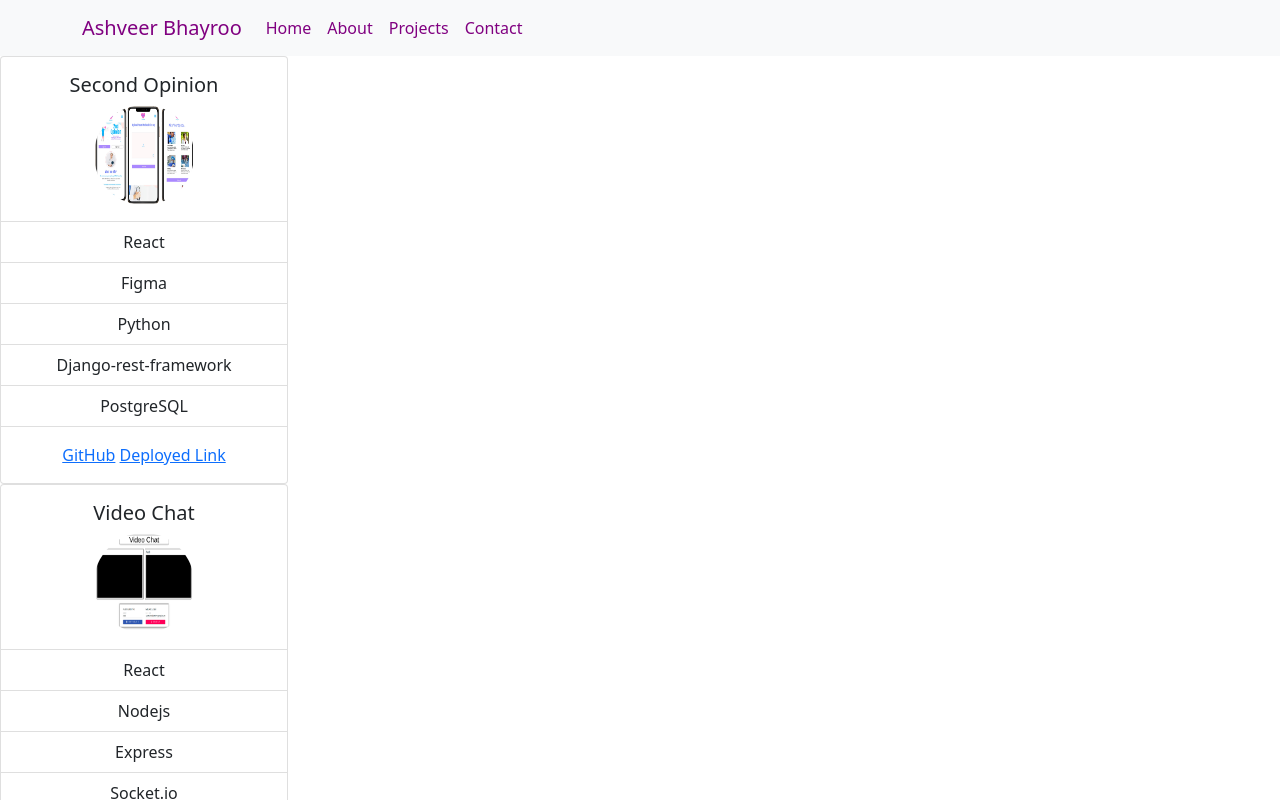
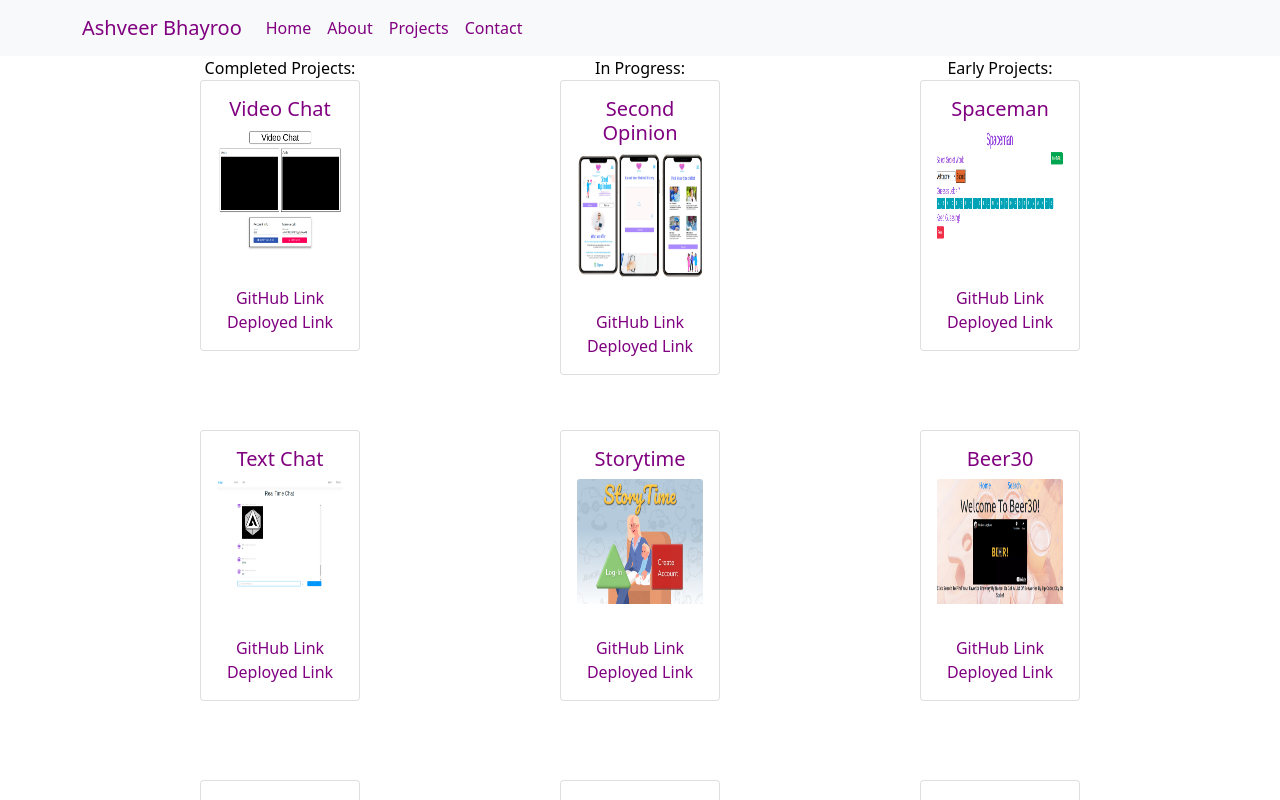
Before and after one commit to AshveerB/dossier, a React (Create React App) app: page /projects in a window 1280 px wide. Shown: the top 800 px of the page. Built offline with nearby package versions, Linux system fonts and the light colour scheme.

Commit message:
add css for project cards

```diff
--- a/src/components/cards/pledges/PledgeCard.jsx
+++ b/src/components/cards/pledges/PledgeCard.jsx
@@ -1,9 +1,10 @@
 import React from 'react';
+import { promises } from '../../data'
 
 function PledgeCard(props) {
     return (
         <div>
-            PC
+            {promises.map(promise => promise + '  ')}
         </div>
     );
 }
--- a/src/components/cards/projects/CompletedProjects.jsx
+++ b/src/components/cards/projects/CompletedProjects.jsx
@@ -4,24 +4,18 @@
 
 function CompletedProjects(props) {
     return (
-        <div>
+        <div><span className='cardTitle'>Completed Projects:</span>
             {completedProjects.map(project => {
                 return (
-                    <div key={project.id}>
-                    <Card style={{ width: '18rem' }}>
-
+                    <div key={project.id} className='cardSize'>
+                    <Card style={{ width: '10rem' }}>
                         <Card.Body>
-                            <Card.Title>{project.title}</Card.Title>
-                            <img src={require(`../../../assets/${project.image}`)} alt="project" className='projectPic'/>
+                            <Card.Title><span>{project.title}</span></Card.Title>
+                            <Card.Img variant="top" src={require(`../../../assets/${project.image}`)} className='img'/>
                         </Card.Body>
-                        <ListGroup className="list-group-flush">
-                            {project.technologyUsed.map(tech => {
-                                return <ListGroupItem>{tech}</ListGroupItem>
-                            })}
-                        </ListGroup>
                         <Card.Body>
-                            <a href={project.gitHubLink} target="_blank" rel="noreferrer">GitHub</a>{" "}
-                            <a href={project.deployedLink} target="_blank" rel="noreferrer">Deployed Link</a>
+                            <a href={project.gitHubLink} target="_blank" rel="noreferrer" className='links'>GitHub Link</a>{" "}<br />
+                            <a href={project.deployedLink} target="_blank" rel="noreferrer" className='links'>Deployed Link</a>
                         </Card.Body>
                     </Card>
                     </div>
--- a/src/components/cards/projects/EarlyProjects.jsx
+++ b/src/components/cards/projects/EarlyProjects.jsx
@@ -4,24 +4,18 @@
 
 function EarlyProjects(props) {
     return (
-        <div>
+        <div><span className='cardTitle'>Early Projects: </span>
             {earlyProjects.map(project => {
                 return (
-                    <div key={project.id}>
-                    <Card style={{ width: '18rem' }}>
-
+                    <div key={project.id} className='cardSize'>
+                    <Card style={{ width: '10rem' }}>
                         <Card.Body>
-                            <Card.Title>{project.title}</Card.Title>
-                            <img src={require(`../../../assets/${project.image}`)} alt="project" className='projectPic'/>
+                            <Card.Title><span>{project.title}</span></Card.Title>
+                            <Card.Img variant="top" src={require(`../../../assets/${project.image}`)} className='img'/>
                         </Card.Body>
-                        <ListGroup className="list-group-flush">
-                            {project.technologyUsed.map(tech => {
-                                return <ListGroupItem>{tech}</ListGroupItem>
-                            })}
-                        </ListGroup>
                         <Card.Body>
-                            <a href={project.gitHubLink} target="_blank" rel="noreferrer">GitHub</a>{" "}
-                            <a href={project.deployedLink} target="_blank" rel="noreferrer">Deployed Link</a>
+                            <a href={project.gitHubLink} target="_blank" rel="noreferrer" className='links'>GitHub Link</a>{" "}<br />
+                            <a href={project.deployedLink} target="_blank" rel="noreferrer" className='links'>Deployed Link</a>
                         </Card.Body>
                     </Card>
                     </div>
--- a/src/components/cards/projects/InProgressProjects.jsx
+++ b/src/components/cards/projects/InProgressProjects.jsx
@@ -4,24 +4,18 @@
 
 function InProgressProjects(props) {
     return (
-        <div>
+        <div><span className='cardTitle'>In Progress: </span>
             {inProgressProjects.map(project => {
                 return (
-                    <div key={project.id}>
-                    <Card style={{ width: '18rem' }}>
-
+                    <div key={project.id} className='cardSize'>
+                    <Card style={{ width: '10rem' }}>
                         <Card.Body>
-                            <Card.Title>{project.title}</Card.Title>
-                            <img src={require(`../../../assets/${project.image}`)} alt="project" className='projectPic'/>
+                            <Card.Title><span>{project.title}</span></Card.Title>
+                            <Card.Img variant="top" src={require(`../../../assets/${project.image}`)} className='img'/>
                         </Card.Body>
-                        <ListGroup className="list-group-flush">
-                            {project.technologyUsed.map(tech => {
-                                return <ListGroupItem>{tech}</ListGroupItem>
-                            })}
-                        </ListGroup>
                         <Card.Body>
-                            <a href={project.gitHubLink} target="_blank" rel="noreferrer">GitHub</a>{" "}
-                            <a href={project.deployedLink} target="_blank" rel="noreferrer">Deployed Link</a>
+                            <a href={project.gitHubLink} target="_blank" rel="noreferrer" className='links'>GitHub Link</a>{" "}<br />
+                            <a href={project.deployedLink} target="_blank" rel="noreferrer" className='links'>Deployed Link</a>
                         </Card.Body>
                     </Card>
                     </div>
--- a/src/components/data.js
+++ b/src/components/data.js
@@ -35,7 +35,6 @@
 		id: 1,
 		title: 'Spaceman',
 		image: '801.png',
-		technologyUsed: ['Javascript', 'HTML', 'CSS', 'GitHub', 'Git'],
 		gitHubLink: 'https://github.com/AshveerB/spaceman',
 		deployedLink: 'https://ashveerb.github.io/spaceman/',
 	},
@@ -43,7 +42,6 @@
 		id: 2,
 		title: 'Beer30',
 		image: '802.png',
-		technologyUsed: ['React', 'Javascript', 'Postman'],
 		gitHubLink: 'https://github.com/AshveerB/beer30',
 		deployedLink: 'https://mybeer30.netlify.app/home',
 	},
@@ -51,15 +49,13 @@
 		id: 3,
 		title: 'All The Feels',
 		image: '803.png',
-		technologyUsed: ['React', 'Nodejs', 'Express', 'MongoDB'],
 		gitHubLink: 'https://github.com/Kid-Then-Kid-Now',
 		deployedLink: 'https://all-the-feels-fe.herokuapp.com/',
 	},
 	{
 		id: 4,
-		title: 'Practice Makes Permanent',
+		title: 'PMP',
 		image: '804.png',
-		technologyUsed: ['React', 'Javascript', 'Python', 'Django', 'PostgreSQL'],
 		gitHubLink: 'https://github.com/AshveerB/practice-makes-permanent',
 		deployedLink: 'https://practice-makes-permanent.netlify.app/home',
 	},
@@ -67,7 +63,6 @@
 		id: 5,
 		title: 'Portfolio',
 		image: '809.png',
-		technologyUsed: ['React'],
 		gitHubLink: 'https://github.com/AshveerB/portfolio',
 		deployedLink: 'https://ashveer-bhayroo.netlify.app/home',
 	},
@@ -76,62 +71,36 @@
 export const completedProjects = [
 	{
 		id: 1,
-		title: 'Second Opinion',
-		image: '805.jpeg',
-		technologyUsed: [
-			'React',
-			'Figma',
-			'Python',
-			'Django-rest-framework',
-			'PostgreSQL',
-		],
-		gitHubLink: 'https://github.com/February-Hackathon',
-		deployedLink: 'https://second-opinion.netlify.app/home',
-	},
-	{
-		id: 2,
 		title: 'Video Chat',
 		image: '711.png',
-		technologyUsed: ['React', 'Nodejs', 'Express', 'Socket.io'],
 		gitHubLink: 'https://github.com/AshveerB/video-chat',
 		deployedLink: 'https://video-chat-ab.netlify.app/',
 	},
 	{
-		id: 3,
+		id: 2,
 		title: 'Text Chat',
 		image: '712.png',
-		technologyUsed: [
-			'React',
-			'Nodejs',
-			'Express',
-			'MongoDB',
-			'Redux',
-			'Socket.io',
-		],
 		gitHubLink: 'https://github.com/AshveerB/text-chat-clone',
 		deployedLink: 'https://text-chat-clone.herokuapp.com/',
 	},
 	{
-		id: 4,
+		id: 3,
 		title: 'Cryptoworld',
 		image: '714.png',
-		technologyUsed: ['React'],
 		gitHubLink: 'https://github.com/AshveerB/cryptoworld',
 		deployedLink: 'https://cryptoworld-ab.netlify.app/',
 	},
 	{
-		id: 5,
+		id: 4,
 		title: 'Crypto-Exchange',
 		image: '715.png',
-		technologyUsed: ['Solidity', 'Hardhat', 'Tailwindcss', 'Vite'],
 		gitHubLink: 'https://github.com/AshveerB/cryto-exchange',
 		deployedLink: 'https://crypto-exchange-ab.netlify.app/',
 	},
 	{
-		id: 6,
+		id: 5,
 		title: 'Dossier',
-		image: '808.png',
-		technologyUsed: ['React'],
+		image: '819.png',
 		gitHubLink: 'https://github.com/AshveerB/dossier',
 		deployedLink: '',
 	},
@@ -140,33 +109,36 @@
 export const inProgressProjects = [
 	{
 		id: 1,
+		title: 'Second Opinion',
+		image: '805.jpeg',
+		gitHubLink: 'https://github.com/February-Hackathon',
+		deployedLink: 'https://second-opinion.netlify.app/home',
+	},
+	{
+		id: 2,
 		title: 'Storytime',
 		image: '807.png',
-		technologyUsed: ['React', 'Figma'],
 		gitHubLink: 'https://github.com/story-time-team',
 		deployedLink: 'https://storytimeclient.netlify.app/',
 	},
 	{
-		id: 2,
-		title: 'My Taxes My Government',
+		id: 3,
+		title: 'MTMG',
 		image: '808.png',
-		technologyUsed: ['React'],
 		gitHubLink: 'https://github.com/AshveerB/mtmg',
 		deployedLink: 'https://mytaxesmygovernment.netlify.app/',
 	},
 	{
-		id: 3,
+		id: 4,
 		title: 'Youtube-Clone',
 		image: '718.png',
-		technologyUsed: ['React', 'Nodejs', 'Express', 'MongoDB', 'Redux'],
 		gitHubLink: 'https://github.com/AshveerB/youtube-clone',
 		deployedLink: 'https://youtube-clone-ab.herokuapp.com/',
 	},
 	{
-		id: 4,
+		id: 5,
 		title: 'Ecommerce-Clone',
 		image: '808.png',
-		technologyUsed: ['React', 'Nodejs', 'Express', 'MongoDB', 'Redux'],
 		gitHubLink: 'https://github.com/AshveerB/ecommerce-clone-1',
 		deployedLink: '',
 	},
--- a/src/views/projects/Projects.jsx
+++ b/src/views/projects/Projects.jsx
@@ -4,7 +4,7 @@
 
 function Projects(props) {
     return (
-        <div>
+        <div className='projects'>
             <CompletedProjects />
             <InProgressProjects />
             <EarlyProjects />
--- a/src/views/projects/projects.css
+++ b/src/views/projects/projects.css
@@ -1,5 +1,16 @@
-.projectPic {
-    height: 100px;
-    width: 100px;
-    border-radius: 50%;
+.projects {
+    display: flex;
+    justify-content: space-evenly;
 }
+
+.cardTitle {
+    color: black;
+}
+
+.cardSize {
+    height: 350px;
+}
+
+.img {
+    height: 125px;
+}
```
Also changed, not shown: src/components/cards/technology/TechnologyCard.jsx (+27 -1 lines), src/views/about/About.jsx (+10 -31 lines), src/assets/819.png (added).
